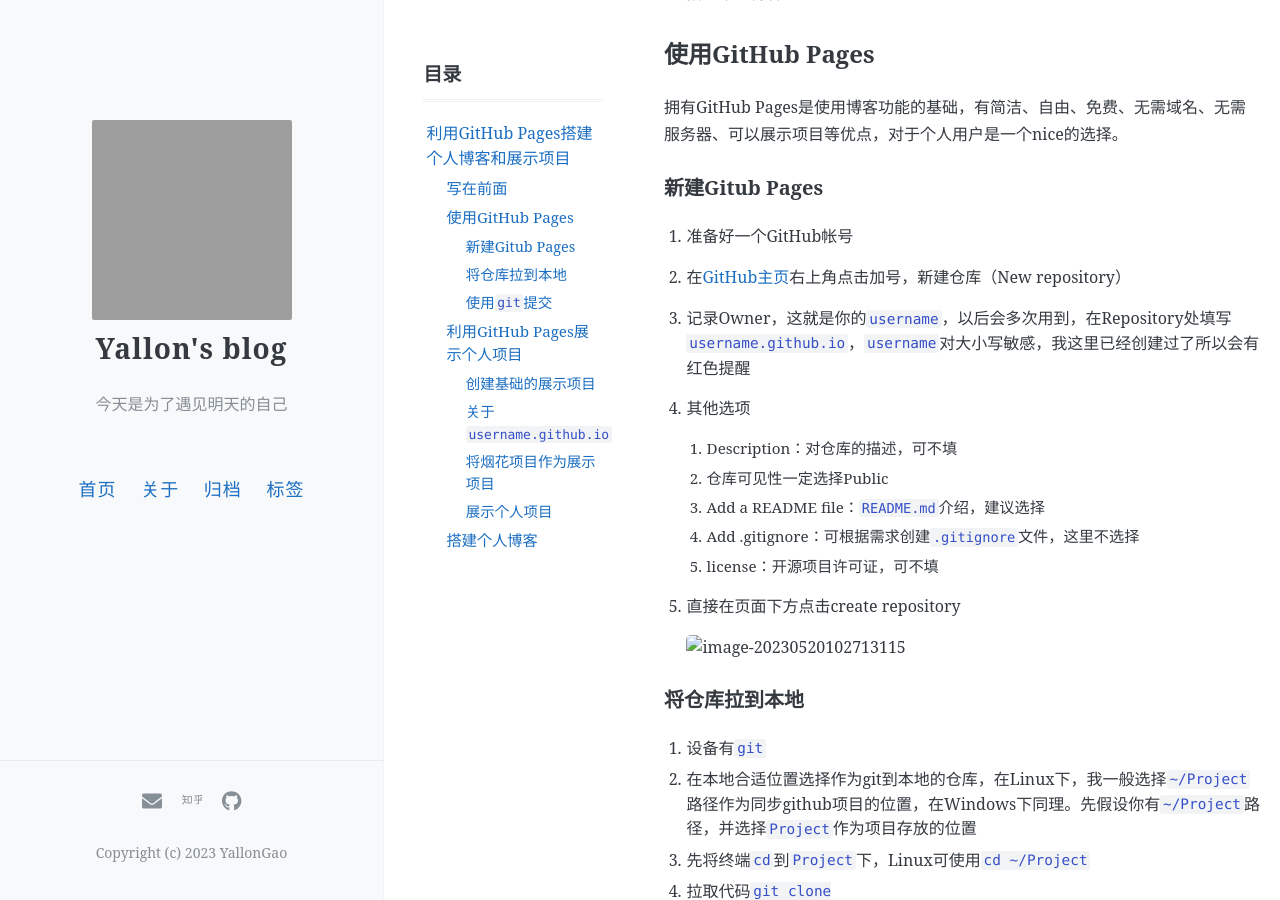
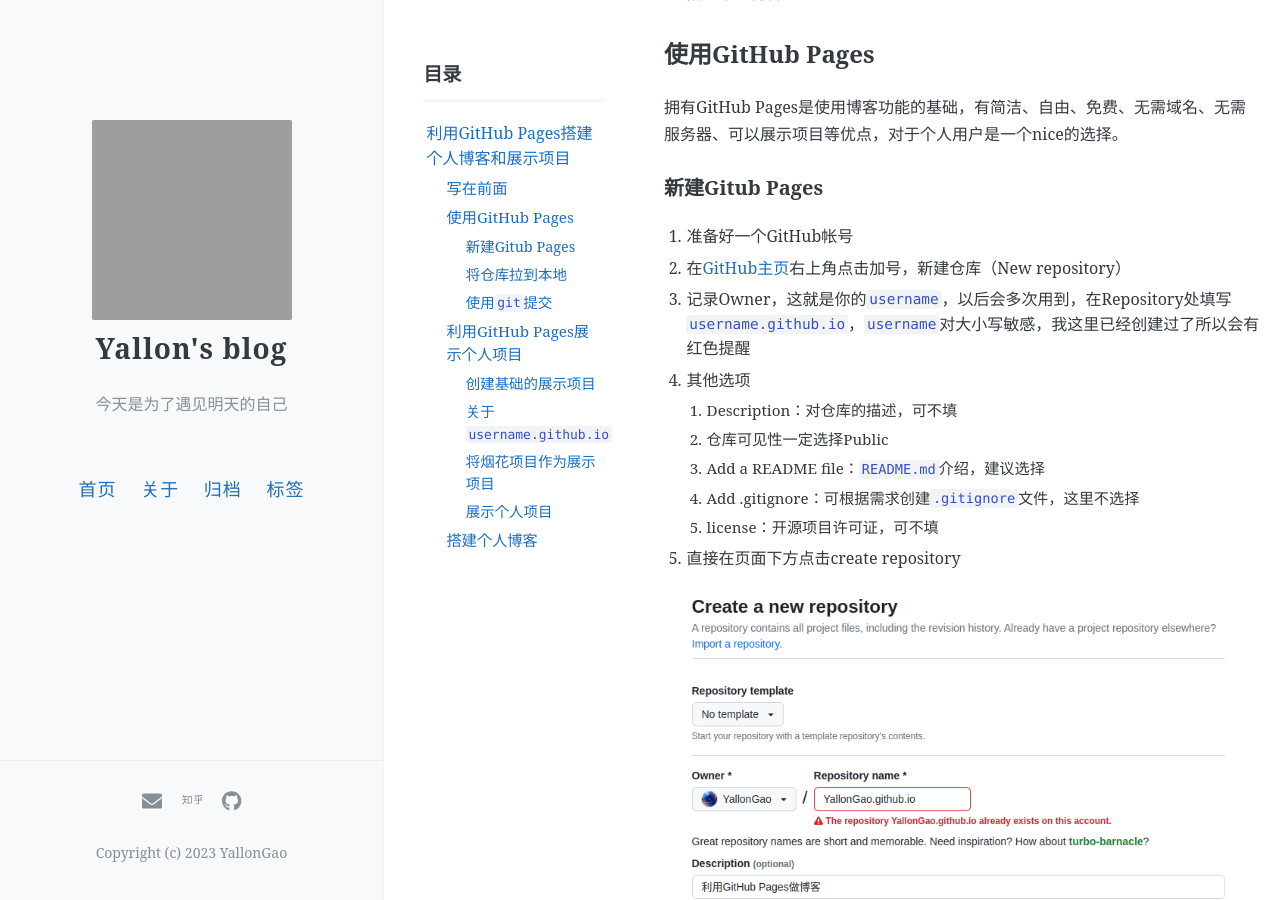
Before and after one commit to YallonGao/blog, a Jekyll site: the page built from _posts/2023-5-19-firsr_blog_with_github.md, in a window 1280 px wide and 900 px high, scrolled down 752 px. Built offline with Jekyll 4.4.1, drawn with Linux system fonts in a browser that asks for light colours; comment, search, counter and statistics services are not loaded; grey boxes are pictures that could not be loaded.

Commit message:
文章更新

```diff
--- a/_posts/2023-5-19-firsr_blog_with_github.md
+++ b/_posts/2023-5-19-firsr_blog_with_github.md
@@ -35,13 +35,9 @@
 ### 新建Gitub Pages
 
 1. 准备好一个GitHub帐号
-
 2. 在[GitHub主页](https://github.com/)右上角点击加号，新建仓库（New repository）
-
 3. 记录Owner，这就是你的`username`，以后会多次用到，在Repository处填写`username.github.io`，`username`对大小写敏感，我这里已经创建过了所以会有红色提醒
-
 4. 其他选项
-
    1. Description：对仓库的描述，可不填
    2. 仓库可见性一定选择Public
    3. Add a README file：[`README.md`](https://docs.github.com/en/repositories/managing-your-repositorys-settings-and-features/customizing-your-repository/about-readmes)介绍，建议选择
@@ -50,7 +46,7 @@
 
 5. 直接在页面下方点击create repository
 
-   ![image-20230520102713115](/home/yanlong/Project/github-blog/assets/images/2023-5-19-firsr_blog_with_github/image-20230520102713115.png)
+![image-20230520102713115](../assets/images/2023-5-19-firsr_blog_with_github/image-20230520102713115.png)
 
 ### 将仓库拉到本地
 
```
